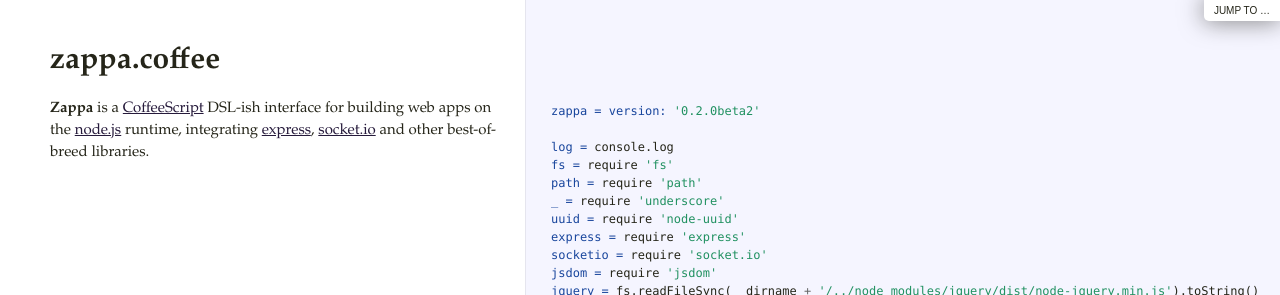
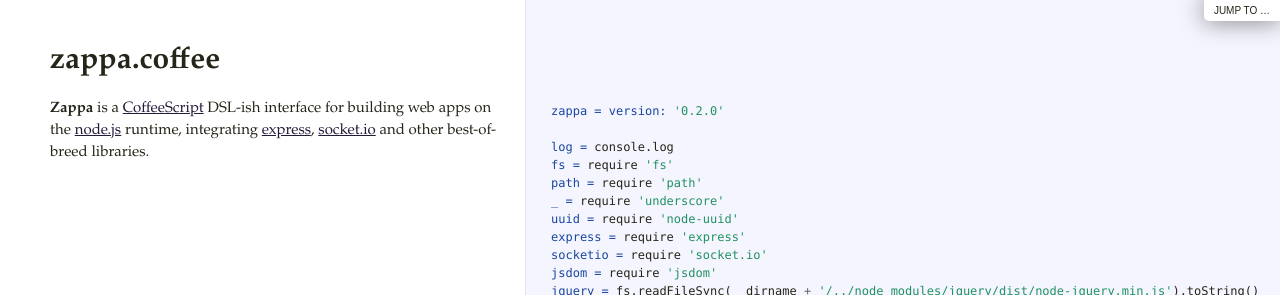
Before and after one commit to mauricemach/zappa, a Jekyll site: the page docs/zappa.html, which Jekyll copies as it is, in a window 1280 px wide and 900 px high. Shown: the top 295 px of the window. Built offline with Jekyll 4.4.1, drawn with Linux system fonts in a browser that asks for light colours.

Commit message:
Release 0.2.0.

```diff
--- a/docs/zappa.html
+++ b/docs/zappa.html
@@ -1,6 +1,6 @@
 <!DOCTYPE html>  <html> <head>   <title>zappa.coffee</title>   <meta http-equiv="content-type" content="text/html; charset=UTF-8">   <link rel="stylesheet" media="all" href="docco.css" /> </head> <body>   <div id="container">     <div id="background"></div>            <div id="jump_to">         Jump To &hellip;         <div id="jump_wrapper">           <div id="jump_page">                                           <a class="source" href="client.html">                 client.coffee               </a>                                           <a class="source" href="zappa.html">                 zappa.coffee               </a>                        </div>         </div>       </div>          <table cellpadding="0" cellspacing="0">       <thead>         <tr>           <th class="docs">             <h1>               zappa.coffee             </h1>           </th>           <th class="code">           </th>         </tr>       </thead>       <tbody>                               <tr id="section-1">             <td class="docs">               <div class="pilwrap">                 <a class="pilcrow" href="#section-1">&#182;</a>               </div>               <p><strong>Zappa</strong> is a <a href="http://coffeescript.org">CoffeeScript</a> DSL-ish interface for building web apps on the
 <a href="http://nodejs.org">node.js</a> runtime, integrating <a href="http://expressjs.com">express</a>, <a href="http://socket.io">socket.io</a>
-and other best-of-breed libraries.</p>             </td>             <td class="code">               <div class="highlight"><pre><span class="nv">zappa = version: </span><span class="s1">&#39;0.2.0beta2&#39;</span>
+and other best-of-breed libraries.</p>             </td>             <td class="code">               <div class="highlight"><pre><span class="nv">zappa = version: </span><span class="s1">&#39;0.2.0&#39;</span>
 
 <span class="nv">log = </span><span class="nx">console</span><span class="p">.</span><span class="nx">log</span>
 <span class="nv">fs = </span><span class="nx">require</span> <span class="s1">&#39;fs&#39;</span>
--- a/package.json
+++ b/package.json
@@ -1,7 +1,7 @@
 {
   "name": "zappa",
   "description": "CoffeeScript minimalist interface to express, socket.io and others",
-  "version": "0.2.0beta2",
+  "version": "0.2.0",
   "author": "Maurice Machado <maurice@bitbending.com>",
   "homepage": "http://zappajs.org",
   "repository": {"type": "git", "url": "git://github.com/mauricemach/zappa.git"},
--- a/src/zappa.coffee
+++ b/src/zappa.coffee
@@ -2,7 +2,7 @@
 # [node.js](http://nodejs.org) runtime, integrating [express](http://expressjs.com), [socket.io](http://socket.io)
 # and other best-of-breed libraries.
 
-zappa = version: '0.2.0beta2'
+zappa = version: '0.2.0'
 
 log = console.log
 fs = require 'fs'
```
Also changed, not shown: docs/reference.md (+1 -1 lines), CHANGELOG.md, README.md.
